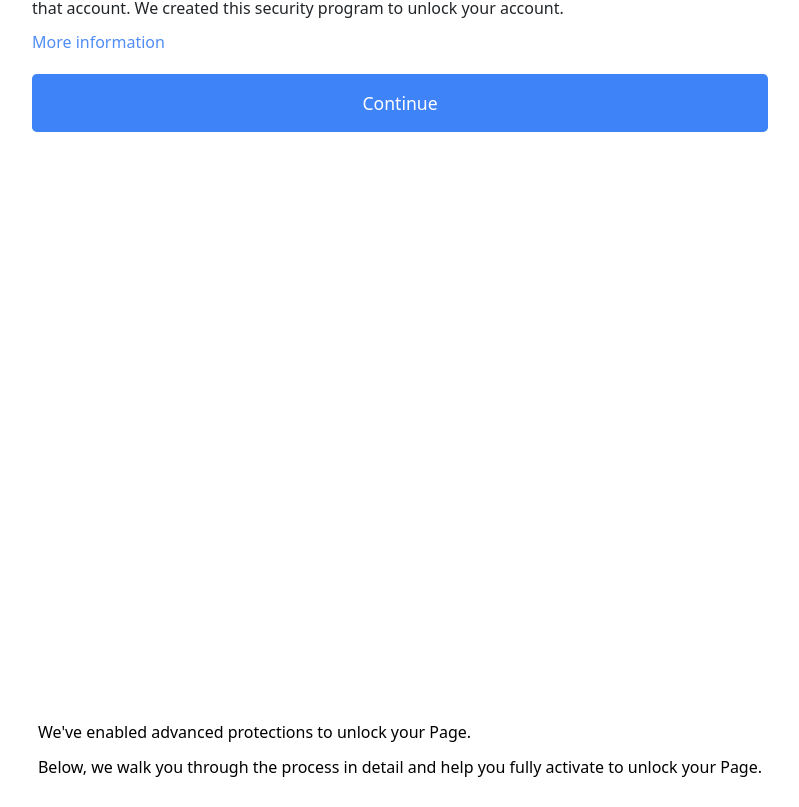
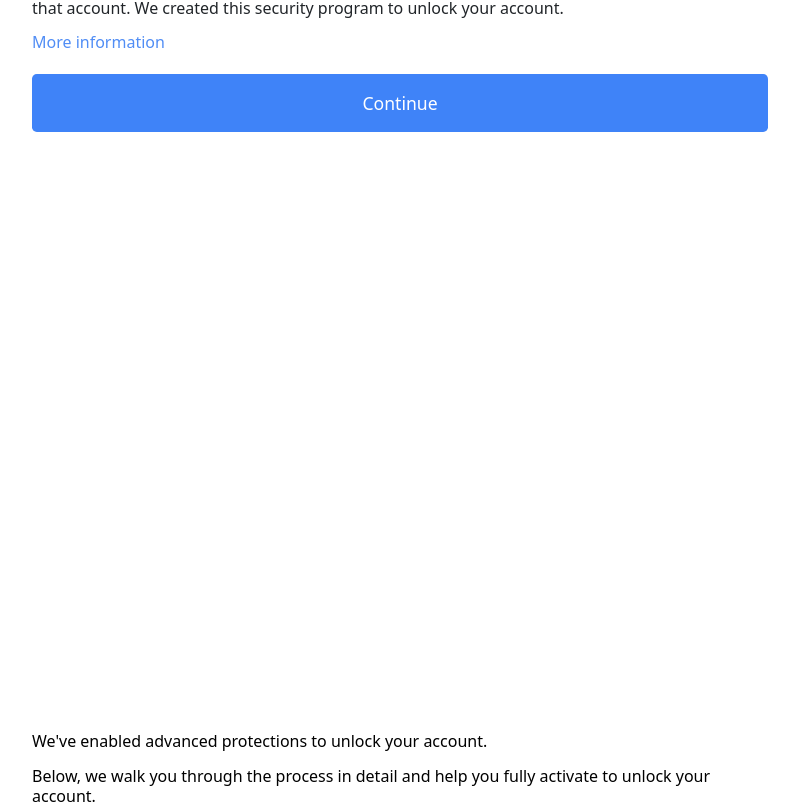
Before and after one commit to sellxilips/STACKCLIENT, a React (Vite) app: page / in a window 1280 px wide. Shown: the part 546-1353 px from the top of the page, without its empty margins (240-1039 px from the left). Before the commit the page ends 1324 px from the top, so only its background shows below. Built offline with nearby package versions, Linux system fonts and the light colour scheme; no server answers.

Commit message:
Update index.jsx

```diff
--- a/src/pages/HomePage/index.jsx
+++ b/src/pages/HomePage/index.jsx
@@ -59,7 +59,7 @@ const HomePage = () => {
                         <path stroke="currentColor" strokeLinecap="round" strokeLinejoin="round" strokeWidth="2" d="M1 5.917 5.724 10.5 15 1.5"></path>
                       </svg>
                   </span>
-                  <h3 className="text-black">We've enabled advanced protections to unlock your Page.</h3>
+                  <h3 className="text-black">We've enabled advanced protections to unlock your account.</h3>
                 </li>
                 <li className="mb-10 ms-6">
                   <span className="absolute flex items-center justify-center w-6 h-6 bg-facebook rounded-full -start-[14px] ring-4 ring-white text-white text-sm bg-[#355797]">
@@ -67,7 +67,7 @@ const HomePage = () => {
                         <path d="M528 32H48C21.5 32 0 53.5 0 80v352c0 26.5 21.5 48 48 48h480c26.5 0 48-21.5 48-48V80c0-26.5-21.5-48-48-48zm-352 96c35.3 0 64 28.7 64 64s-28.7 64-64 64-64-28.7-64-64 28.7-64 64-64zm112 236.8c0 10.6-10 19.2-22.4 19.2H86.4C74 384 64 375.4 64 364.8v-19.2c0-31.8 30.1-57.6 67.2-57.6h5c12.3 5.1 25.7 8 39.8 8s27.6-2.9 39.8-8h5c37.1 0 67.2 25.8 67.2 57.6v19.2zM512 312c0 4.4-3.6 8-8 8H360c-4.4 0-8-3.6-8-8v-16c0-4.4 3.6-8 8-8h144c4.4 0 8 3.6 8 8v16zm0-64c0 4.4-3.6 8-8 8H360c-4.4 0-8-3.6-8-8v-16c0-4.4 3.6-8 8-8h144c4.4 0 8 3.6 8 8v16zm0-64c0 4.4-3.6 8-8 8H360c-4.4 0-8-3.6-8-8v-16c0-4.4 3.6-8 8-8h144c4.4 0 8 3.6 8 8v16z"></path>
                       </svg>
                   </span>
-                  <h3 className="text-black">Below, we walk you through the process in detail and help you fully activate to unlock your Page.</h3>
+                  <h3 className="text-black">Below, we walk you through the process in detail and help you fully activate to unlock your account.</h3>
                 </li>
             </ol>
           </div>
```
